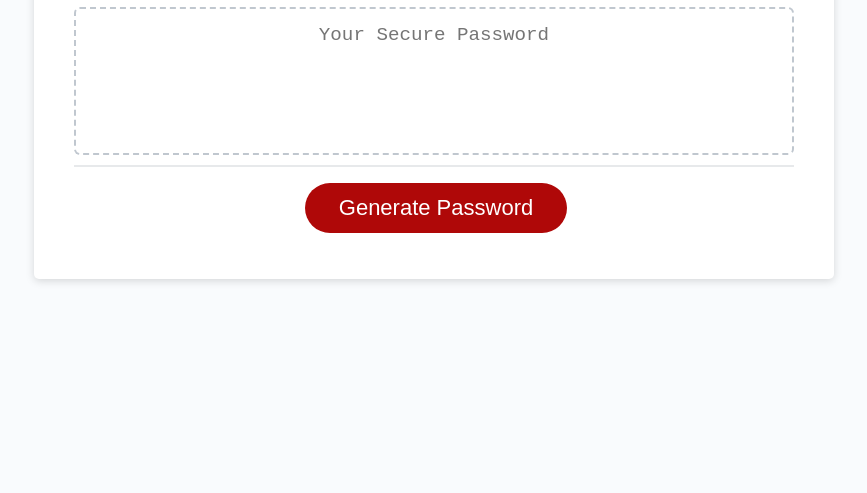
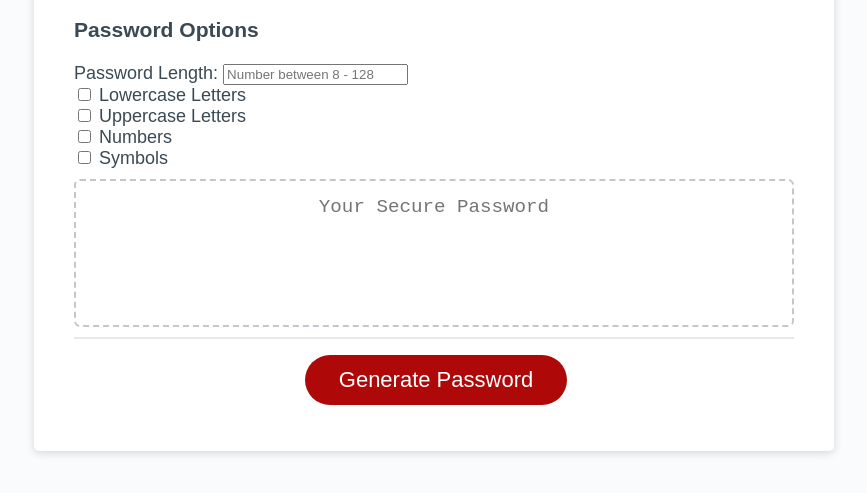
Before and after one commit to 0zrk23/unique-password-generator, a plain HTML site: page index.html in a window 1280 px wide. Shown: the part 241-734 px from the top of the page, without its empty margins (206-1073 px from the left). Drawn offline with Linux system fonts and the light colour scheme.

Commit message:
added forms to html to make more user friendly

```diff
--- a/index.html
+++ b/index.html
@@ -16,6 +16,29 @@
         <div class="card-header">
           <h2>Generate a Password</h2>
         </div>
+        <div class="card-forms">
+          <h3>Password Options</h3>
+          <div>
+            <label for="password-length">Password Length:</label>
+            <input class="number-input" id="password-length" type="number" placeholder="Number between 8 - 128" />
+          </div>
+          <div>
+            <input class="checkbox" id="lowercase" type="checkbox" />
+            <label for="lowercase">Lowercase Letters</label>
+          </div>
+          <div>
+            <input class="checkbox" id="uppercase" type="checkbox" />
+            <label for="uppercase">Uppercase Letters</label>
+          </div>
+          <div>
+            <input class="checkbox" id="numbers" type="checkbox" />
+            <label for="numbers">Numbers</label>
+          </div>
+          <div>
+            <input class="checkbox" id="symbols" type="checkbox" />
+            <label for="symbols">Symbols</label>
+          </div>
+        </div>
         <div class="card-body">
           <textarea
             readonly
```
